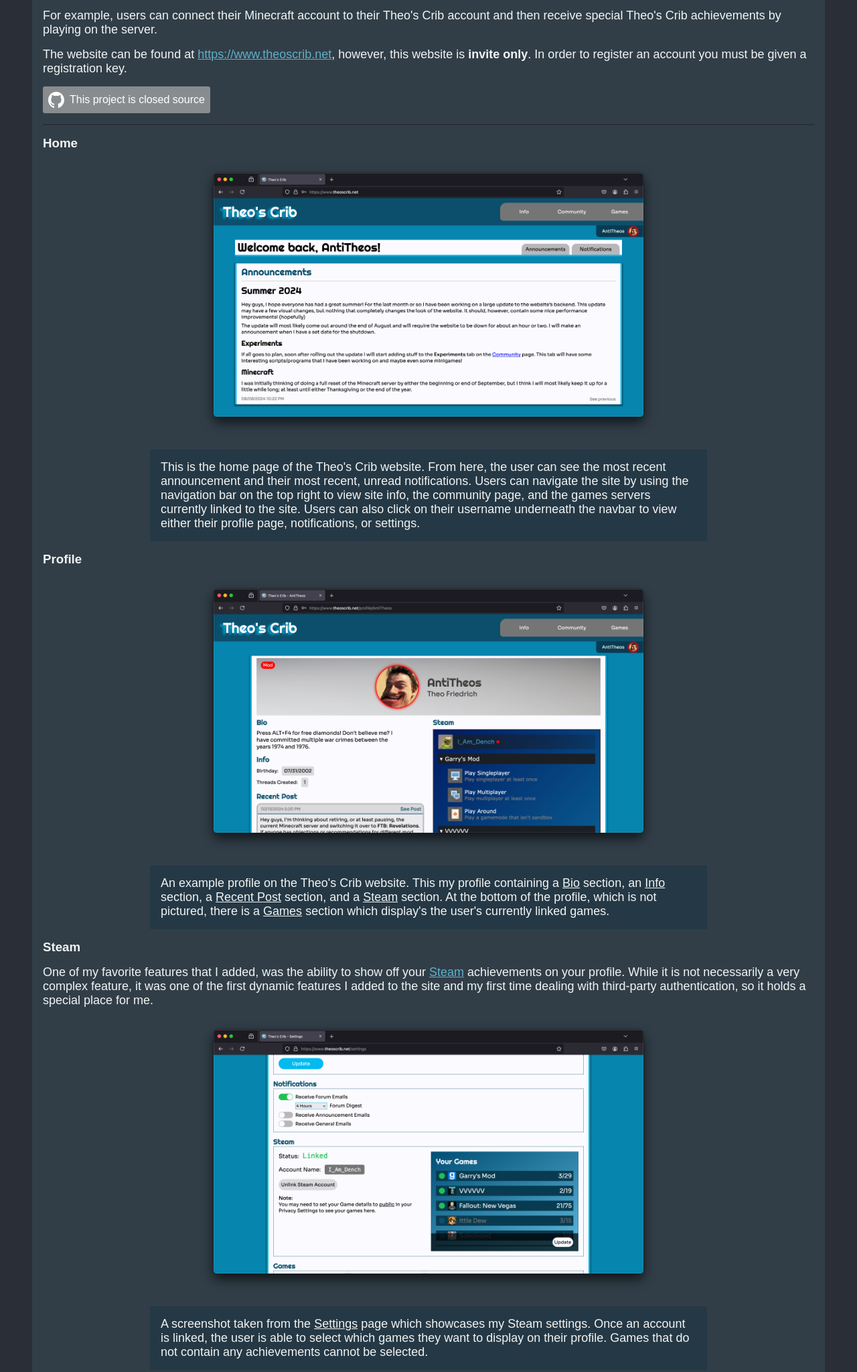
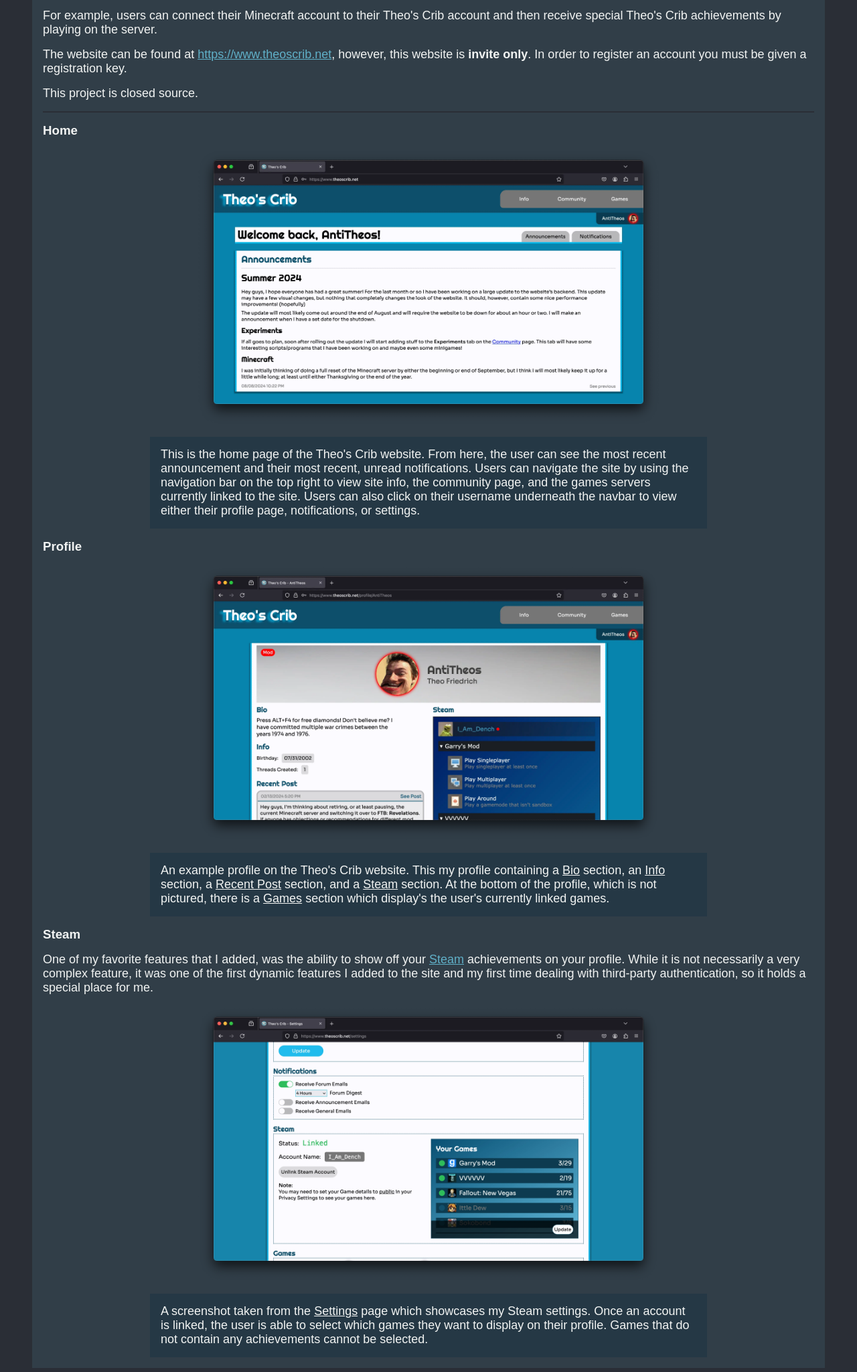
Before and after one commit to I-Am-Dench/tcfriedrich, a plain HTML site: page projects/theoscrib.html in a window 1280 px wide. Shown: the part 263-2311 px from the top of the page at 67% size. Drawn offline with Linux system fonts and the light colour scheme.

Commit message:
Converted images to webp

```diff
--- a/projects/theoscrib.html
+++ b/projects/theoscrib.html
@@ -29,12 +29,12 @@
                 <p>For example, users can connect their Minecraft account to their Theo's Crib account and then receive special Theo's Crib achievements by playing on the server.</p>
                 <p>The website can be found at <a href="https://www.theoscrib.net">https://www.theoscrib.net</a>, however, this website is <b>invite only</b>. In order to register an account you must be given a registration key.</p>
 
-                <a class="gh-link" disabled>This project is closed source</a>
+                <p>This project is closed source.</p>
                 <hr/>
 
                 <h3>Home</h3>
                 <figure class="window-screenshot">
-                    <img src="/public/images/projects/theoscrib_home.png" alt="The home page of the Theo's Crib website. There is a heading saying 'Welcome back, AntiTheos' with two tabs next to it: Announcements and Notifications.">
+                    <img src="/public/images/projects/theoscrib_home.webp" alt="The home page of the Theo's Crib website. There is a heading saying 'Welcome back, AntiTheos' with two tabs next to it: Announcements and Notifications.">
                     <figcaption>
                         <p>This is the home page of the Theo's Crib website. From here, the user can see the most recent announcement and their most recent, unread notifications.
                         Users can navigate the site by using the navigation bar on the top right to view site info, the community page, and the games servers currently linked to the site.
@@ -44,7 +44,7 @@
 
                 <h3>Profile</h3>
                 <figure class="window-screenshot">
-                    <img src="/public/images/projects/theoscrib_profile.png" alt="An image of my profile page of the live Theo's Crib website. Next to my profile image is the text AntiTheos with the text Theo Friedrich under it."/>
+                    <img src="/public/images/projects/theoscrib_profile.webp" alt="An image of my profile page of the live Theo's Crib website. Next to my profile image is the text AntiTheos with the text Theo Friedrich under it."/>
                     <figcaption>
                         <p>An example profile on the Theo's Crib website. This my profile containing a <u>Bio</u> section, an <u>Info</u> section, a <u>Recent Post</u> section, and a <u>Steam</u> section.
                         At the bottom of the profile, which is not pictured, there is a <u>Games</u> section which display's the user's currently linked games.</p>
@@ -57,7 +57,7 @@
                 While it is not necessarily a very complex feature, it was one of the first dynamic features I added to the site and my first time dealing with third-party authentication, so it holds a special place for me.</p>
 
                 <figure class="window-screenshot">
-                    <img src="/public/images/projects/theoscrib_steam.png" alt=""/>
+                    <img src="/public/images/projects/theoscrib_steam.webp" alt=""/>
                     <figcaption>
                         <p>A screenshot taken from the <u>Settings</u> page which showcases my Steam settings. Once an account is linked,
                         the user is able to select which games they want to display on their profile. Games that do not contain any achievements cannot be selected.</p>
```
Also changed, not shown: projects/6502.html (+1 -1 lines), projects/mc-web-whitelist.html (+1 -1 lines), projects/nimbus-launcher.html (+2 -2 lines), public/images/projects/emulator_fibonacci.png (deleted), public/images/projects/emulator_fibonacci.webp (added), public/images/projects/minecraft_auth_code.jpg (deleted), public/images/projects/minecraft_auth_code.webp (added), public/images/projects/nimbus-launcher.jpg (deleted), public/images/projects/nimbus-launcher.webp (added), public/images/projects/nimbus-launcher_settings.jpg (deleted), public/images/projects/nimbus-launcher_settings.webp (added), public/images/projects/theoscrib_home.png (deleted), public/images/projects/theoscrib_home.webp (added), public/images/projects/theoscrib_profile.png (deleted), 3 more files.
